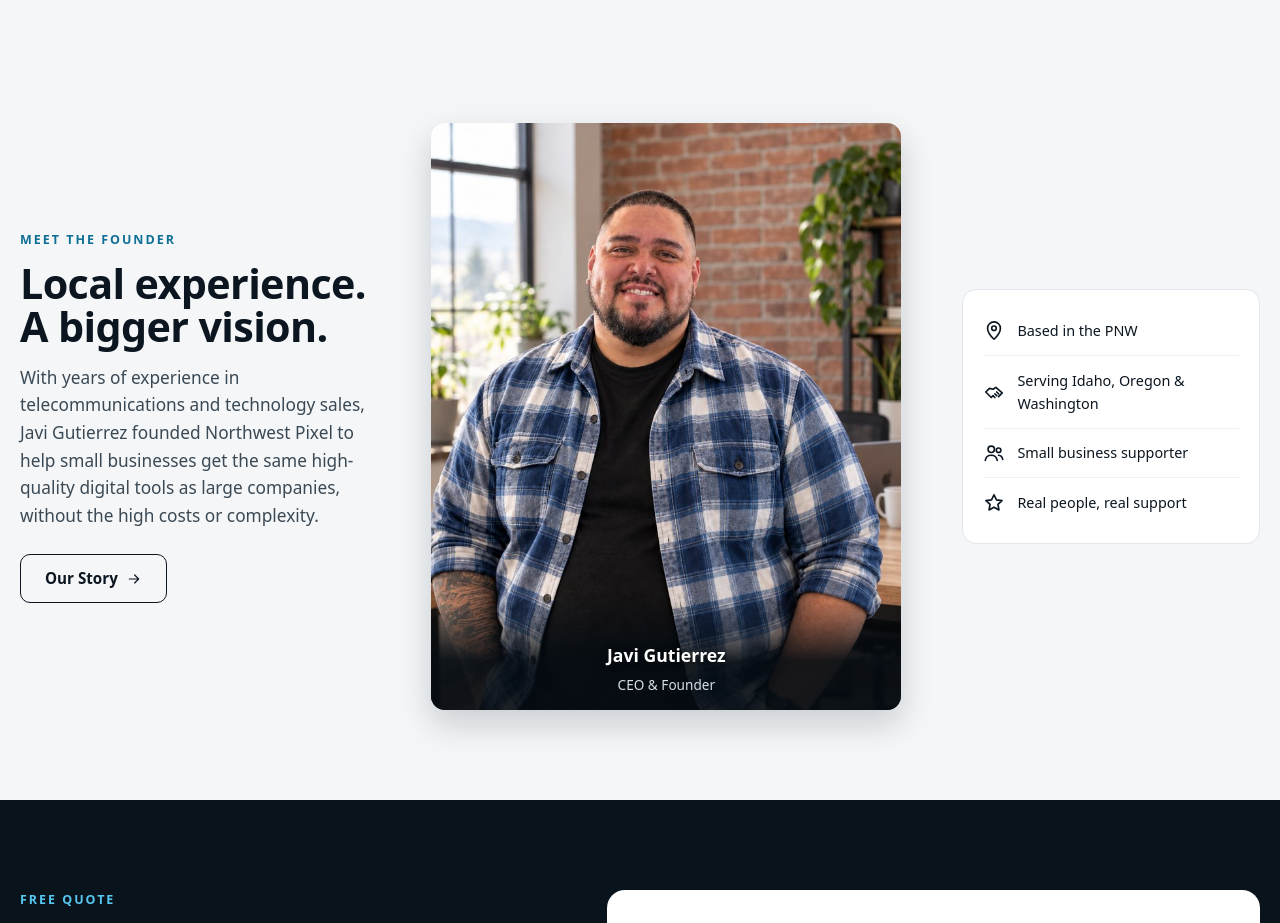
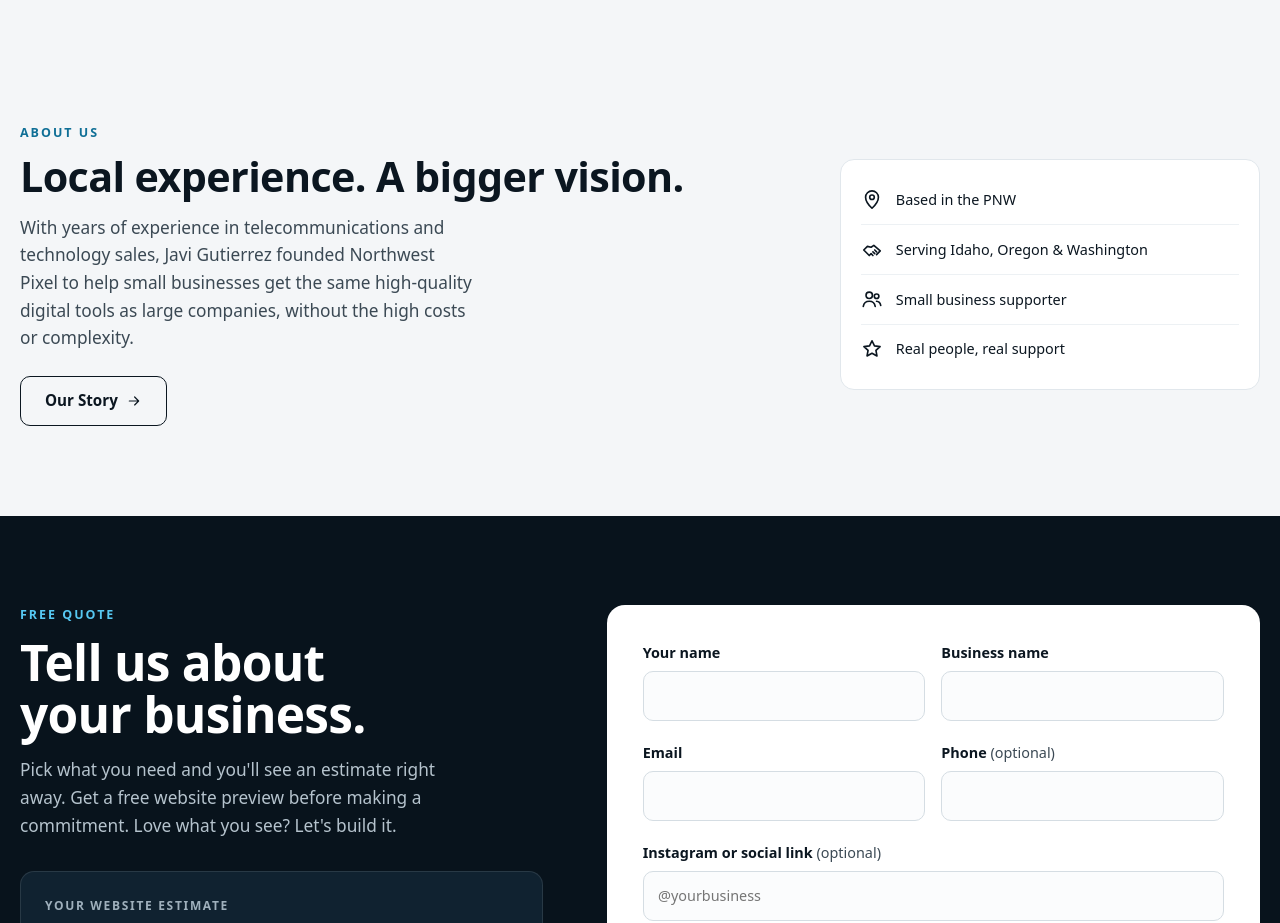
Before and after one commit to bigjav79/northwest-pixel, a plain HTML site: page index.html in a window 1280 px wide. Shown: the part 2000-2923 px from the top of the page. Drawn offline with Linux system fonts and the light colour scheme; a web font is replaced by a local one.

Commit message:
Remove founder photo; About us label
Co-authored-by: Perplexity <noreply@perplexity.ai>

```diff
--- a/index.html
+++ b/index.html
@@ -14,7 +14,7 @@
 <link rel="preconnect" href="https://fonts.googleapis.com">
 <link rel="preconnect" href="https://fonts.gstatic.com" crossorigin>
 <link href="https://fonts.googleapis.com/css2?family=Yellowtail&display=swap" rel="stylesheet">
-<link rel="stylesheet" href="./style.css?v=1794526650">
+<link rel="stylesheet" href="./style.css?v=1794554406">
 </head>
 <body>
 <a class="skip" href="#main">Skip to content</a>
@@ -171,15 +171,12 @@
 
   <!-- ABOUT / FOUNDER -->
   <section class="section light about" id="about">
-    <div class="wrap about-in">
+    <div class="wrap about-in nophoto">
       <div class="about-copy">
-        <p class="eyebrow">Meet the founder</p>
+        <p class="eyebrow">About us</p>
         <h2>Local experience. A bigger vision.</h2>
         <p class="muted">With years of experience in telecommunications and technology sales, Javi Gutierrez founded Northwest Pixel to help small businesses get the same high-quality digital tools as large companies, without the high costs or complexity.</p>
         <button class="btn btn-line" id="storyBtn" aria-expanded="false" aria-controls="story">Our Story <svg class="ico"><use href="#i-arrow"/></svg></button>
-      </div>
-      <div class="founders solo">
-        <figure class="fdr"><img src="./assets/javi-natural.jpg" alt="Javi Gutierrez, CEO and founder of Northwest Pixel, in his office" width="720" height="1080" loading="lazy" decoding="async"><figcaption><b>Javi Gutierrez</b><span>CEO &amp; Founder</span></figcaption></figure>
       </div>
       <ul class="vals">
         <li><svg class="ico"><use href="#i-pin"/></svg>Based in the PNW</li>
@@ -295,6 +292,6 @@
   <div class="wrap foot-base"><span>© <span id="yr"></span> Northwest Pixel</span><span class="foot-credit">Designed &amp; built in-house by <b>Northwest Pixel</b> · Like this site? <a href="#quote">Get your free preview</a></span></div>
 </footer>
 
-<script src="./app.js?v=1794526650"></script>
+<script src="./app.js?v=1794554406"></script>
 </body>
 </html>
--- a/style.css
+++ b/style.css
@@ -385,3 +385,7 @@ a.work:hover .work-cap em{text-decoration:underline;text-underline-offset:3px}
   .svc-grid.one .svc-ico{margin:-22px 0 0 var(--s5)}
   .work-grid.two{grid-template-columns:1fr}
 }
+.about-in.nophoto{grid-template-columns:1.4fr 1fr;gap:var(--s12)}
+.about-in.nophoto .vals{grid-column:auto;grid-template-columns:1fr;max-width:420px;justify-self:end;width:100%}
+.about-in.nophoto .vals li+li{border-top:1px solid #edf1f4}
+@media (max-width:760px){.about-in.nophoto{grid-template-columns:1fr;gap:var(--s8)}.about-in.nophoto .vals{justify-self:stretch;max-width:none}}
```
